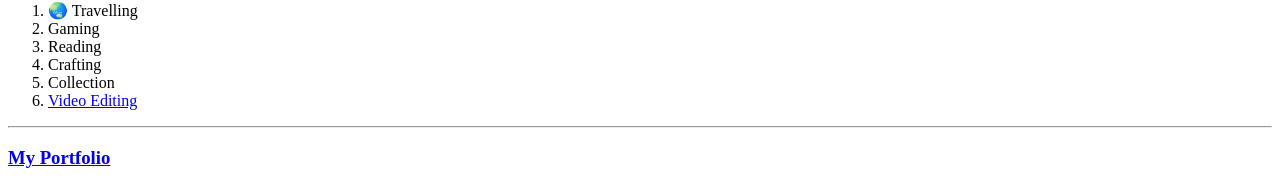
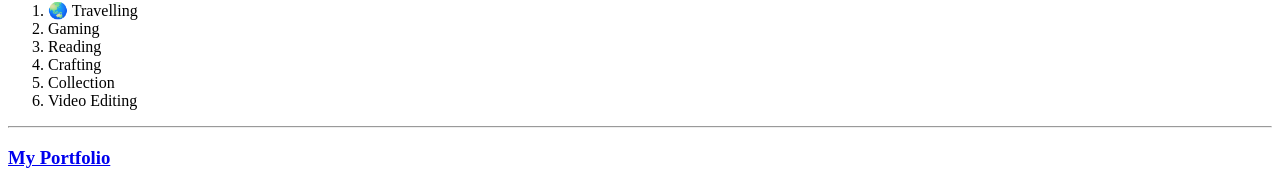
Before and after one commit to potatics/me, a plain HTML site: page index.html in a window 1280 px wide. Shown: the part 714-896 px from the top of the page. Drawn offline with Linux system fonts and the light colour scheme.

Commit message:
Update index.html

```diff
--- a/index.html
+++ b/index.html
@@ -87,7 +87,7 @@
         <li>Reading</li>
         <li>Crafting</li>
         <li>Collection</li>
-        <li><a href="https://www.instagram.com/p/BrNjAgyg6J6/">Video Editing</a></li>
+        <li>Video Editing</li>
     </ol>
     <hr>
     <h3><a href="portfolio.html">My Portfolio</a></h3>
```
